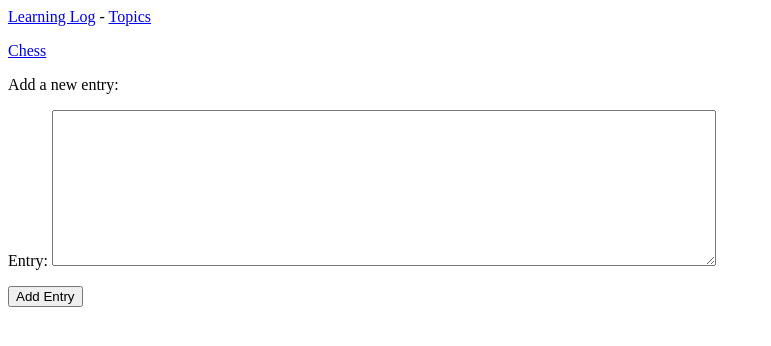
After one commit to SirArnoldB/learning_log, a Django app: page /new_entry/1/ in a window 1280 px wide. The commit adds this page. Shown: the top 346 px of the page, without its empty margins (0-771 px from the left). Run offline with Django 4.2, Linux system fonts and the light colour scheme; data comes from the database, SQL or seed files in the repository; both versions use the stored data as it was after the commit.

Commit message:
adding new entries functionality

```diff
--- a/learning_logs/forms.py
+++ b/learning_logs/forms.py
@@ -1,6 +1,6 @@
 from django import forms
 
-from .models import Topic
+from .models import Topic, Entry
 
 class TopicForm(forms.ModelForm):
     # nested Meta class tells Django which model to base the form on
@@ -10,3 +10,13 @@ class TopicForm(forms.ModelForm):
         fields = ['text']
         # do not generate a label for the text field
         labels = {'text': ''}
+
+class EntryForm(forms.ModelForm):
+    class Meta:
+        model = Entry
+        fields = ['text']
+        # give the field 'text' a blank label
+        labels = {'text': 'Entry:'}
+        # a widget is an HTML element
+        # including the widget attrivute overides Django's default widget choices
+        widgets = {'text': forms.Textarea(attrs={'cols': 80})}
--- /dev/null
+++ b/learning_logs/templates/learning_logs/new_entry.html
@@ -0,0 +1,17 @@
+{% extends "learning_logs/base.html" %}
+
+{% block content %}
+
+    <p><a href="{% url 'learning_logs:topic' topic.id %}">{{ topic }}</a></p>
+
+    <p>Add a new entry:</p>
+
+    <form action="{% url 'learning_logs:new_entry' topic.id %}" method="post">
+        <!-- template tag to prevent cross-site request forgery -->
+        {% csrf_token %}
+        <!-- Display the form -->
+        {{ form.as_p }}
+        <button name="submit">Add Entry</button>
+    </form>
+
+{% endblock content %}
--- a/learning_logs/templates/learning_logs/topic.html
+++ b/learning_logs/templates/learning_logs/topic.html
@@ -1,11 +1,17 @@
 <!-- Extend the base.html -->
 {% extends 'learning_logs/base.html' %}
+
 {% block content %}
+
     <!-- show the topic thats currently being displayed, which is
     stored in the template variable {{ topic }}-->
     <p>Topic: {{ topic }}</p>
 
     <p>Entries: </p>
+    <p>
+        <a href="{% url 'learning_logs:new_entry' topic.id %}">Add new entry</a>
+    </p>
+
     <!-- start a bulleted list to show each of the enrtries -->
     <ul>
         {% for entry in entries %}
--- a/learning_logs/urls.py
+++ b/learning_logs/urls.py
@@ -15,4 +15,6 @@ urlpatterns = [
     path('topics/<int:topic_id>/', views.topic, name='topic'),
     # Page adding a new topic
     path('new_topic/', views.new_topic, name='new_topic'),
+    # Page for adding a new entry
+    path('new_entry/<int:topic_id>/', views.new_entry, name='new_entry'),
 ]
--- a/learning_logs/views.py
+++ b/learning_logs/views.py
@@ -2,7 +2,7 @@ from multiprocessing import context
 from django.shortcuts import render, redirect
 
 from .models import Topic
-from .forms import TopicForm
+from .forms import TopicForm, EntryForm
 
 def index(request):
     """The home page for Learning Log."""
@@ -37,3 +37,26 @@ def new_topic(request):
     # Display a blank or invalid form.
     context = {'form': form}
     return render(request, 'learning_logs/new_topic.html', context)
+
+def new_entry(request, topic_id):
+    """Add a new entry for a particular topic."""
+
+    # the topic will be needed to render the page and process
+    # the form's data
+    topic = Topic.objects.get(id = topic_id)
+
+    if request.method != 'POST':
+        # No data submitted, create a blank form.
+        form = EntryForm()
+    else:
+        # POST data submitted; process data.
+        form = EntryForm(data=request.POST)
+        if form.is_valid():
+            new_entry = form.save(commit=False)
+            new_entry.topic = topic
+            new_entry.save()
+            return redirect('learning_logs:topic', topic_id = topic_id)
+
+    # Display a blank or invalid form.
+    context = {'topic': topic, 'form': form}
+    return render(request, 'learning_logs/new_entry.html', context)
```
Also changed, not shown: db.sqlite3.
